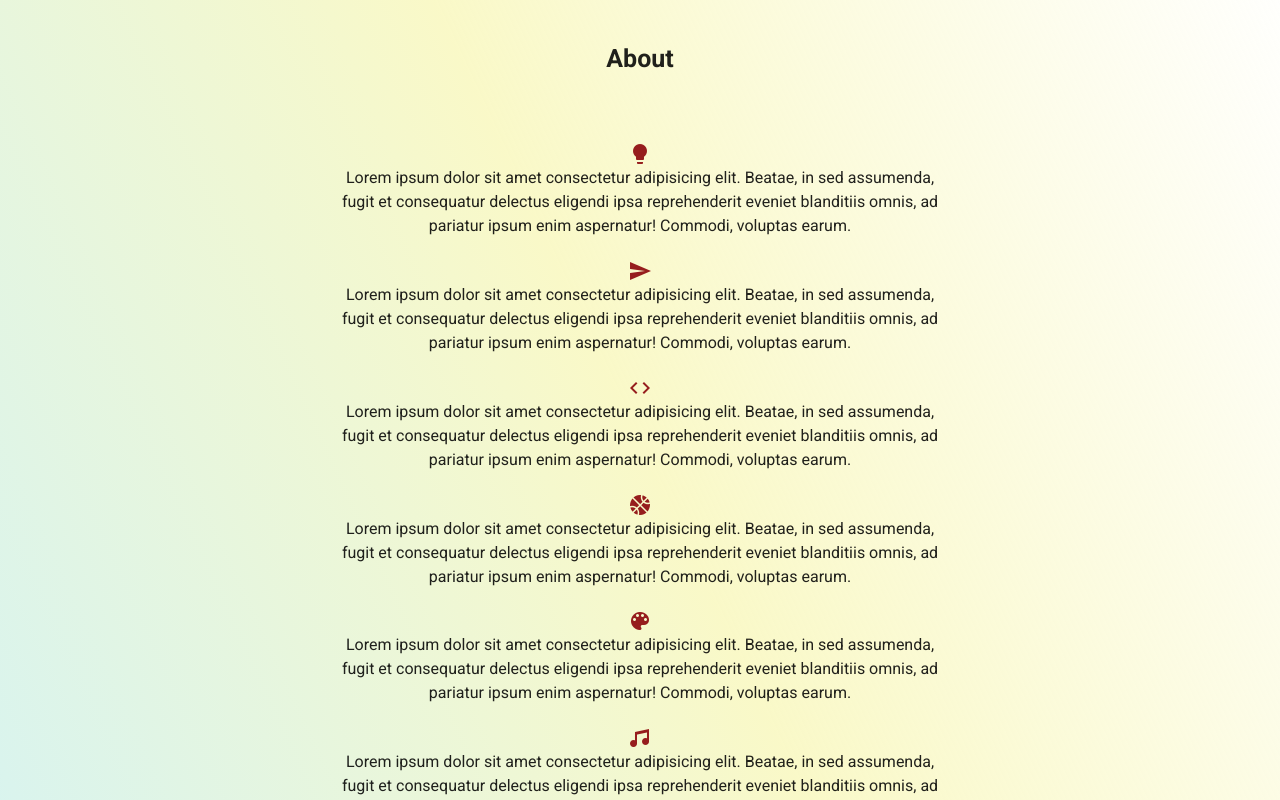
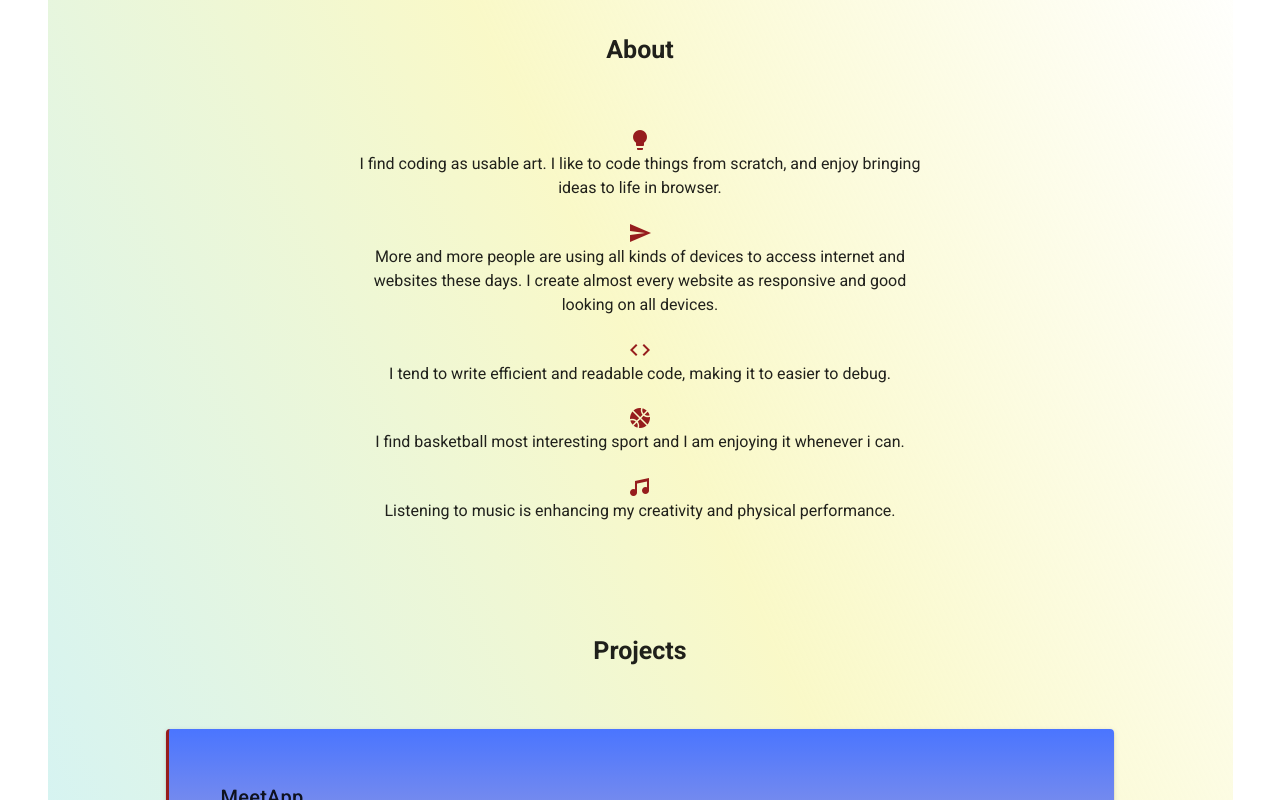
Before and after one commit to trohi/Portofolio, a Vue app: page /#/ in a window 1280 px wide. Shown: the part 900-1700 px from the top of the page. Built offline with nearby package versions, Linux system fonts and the light colour scheme.

Commit message:
Corrections in text in About section

```diff
--- a/src/App.vue
+++ b/src/App.vue
@@ -87,7 +87,7 @@ export default {
   width:35px;
   position:absolute;
   top: 50%;
-  left: 90%;
+  right: 10%;
   transform: translate(-50%, -50%);
   z-index:10
 }
--- a/src/components/Contact.vue
+++ b/src/components/Contact.vue
@@ -177,8 +177,8 @@ export default {
 @media only screen and (max-width:691px){
     #curvature{
     margin-top:-25%;
-    width:125%;
-    display:block;
+   /* width:125%;
+    display:block;*/
     margin-left:-22px
     }
 }
--- a/src/components/Wrapper.vue
+++ b/src/components/Wrapper.vue
@@ -1,14 +1,23 @@
 <template>
-  <v-container id="wrap" fluid fill-height mt-0>
+  <v-container id="wrap"  fill-height mt-0>
     <v-layout wrap row class="text-center d-flex" justify-center>
       <v-flex xs12 class="first-section" >
         <h3 >About</h3>
-        <v-flex data-aos="fade-left" data-aos-anchor-placement="top-bottom" data-aos-delay="150" class="about1 mt-5 pl-3 pr-3" md6 offset-md-3 ><v-icon id="icon1">mdi-lightbulb</v-icon> <p>Lorem ipsum dolor sit amet consectetur adipisicing elit. Beatae, in sed assumenda, fugit et consequatur delectus eligendi ipsa reprehenderit eveniet blanditiis omnis, ad pariatur ipsum enim aspernatur! Commodi, voluptas earum.</p></v-flex>
-        <v-flex data-aos="fade-left" data-aos-anchor-placement="top-bottom" data-aos-delay="150" class="about2 mt-5 pl-3 pr-3" md6 offset-md-3 ><v-icon class="icon2">mdi-send</v-icon> <p>Lorem ipsum dolor sit amet consectetur adipisicing elit. Beatae, in sed assumenda, fugit et consequatur delectus eligendi ipsa reprehenderit eveniet blanditiis omnis, ad pariatur ipsum enim aspernatur! Commodi, voluptas earum.</p></v-flex>
-        <v-flex data-aos="fade-left" data-aos-anchor-placement="top-bottom" data-aos-delay="150" class="about3 mt-5 pl-3 pr-3" md6 offset-md-3 ><v-icon class="icon3">mdi-code-tags</v-icon> <p>Lorem ipsum dolor sit amet consectetur adipisicing elit. Beatae, in sed assumenda, fugit et consequatur delectus eligendi ipsa reprehenderit eveniet blanditiis omnis, ad pariatur ipsum enim aspernatur! Commodi, voluptas earum.</p></v-flex>
-        <v-flex data-aos="fade-left" data-aos-anchor-placement="top-bottom" data-aos-delay="150" class="about4 mt-5 pl-3 pr-3" md6 offset-md-3 ><v-icon class="icon4">mdi-basketball</v-icon> <p>Lorem ipsum dolor sit amet consectetur adipisicing elit. Beatae, in sed assumenda, fugit et consequatur delectus eligendi ipsa reprehenderit eveniet blanditiis omnis, ad pariatur ipsum enim aspernatur! Commodi, voluptas earum.</p></v-flex>
-        <v-flex data-aos="fade-left" data-aos-anchor-placement="top-bottom" data-aos-delay="150" class="about5 mt-5 pl-3 pr-3" md6 offset-md-3 ><v-icon class="icon5">mdi-palette</v-icon> <p>Lorem ipsum dolor sit amet consectetur adipisicing elit. Beatae, in sed assumenda, fugit et consequatur delectus eligendi ipsa reprehenderit eveniet blanditiis omnis, ad pariatur ipsum enim aspernatur! Commodi, voluptas earum.</p></v-flex>
-        <v-flex data-aos="fade-left" data-aos-anchor-placement="top-bottom" data-aos-delay="150" class="about6 mt-5 pl-3 pr-3" md6 offset-md-3 ><v-icon class="icon6">mdi-music</v-icon> <p>Lorem ipsum dolor sit amet consectetur adipisicing elit. Beatae, in sed assumenda, fugit et consequatur delectus eligendi ipsa reprehenderit eveniet blanditiis omnis, ad pariatur ipsum enim aspernatur! Commodi, voluptas earum.</p></v-flex>
+        <v-flex data-aos="fade-left" data-aos-anchor-placement="top-bottom" data-aos-delay="150" class="about1 mt-5 pl-3 pr-3" md6 offset-md-3 ><v-icon id="icon1">mdi-lightbulb</v-icon>
+         <p>I find coding as usable art. I like to code things from scratch, and enjoy bringing ideas to life in browser.</p>
+         </v-flex>
+        <v-flex data-aos="fade-left" data-aos-anchor-placement="top-bottom" data-aos-delay="150" class="about2 mt-5 pl-3 pr-3" md6 offset-md-3 ><v-icon class="icon2">mdi-send</v-icon>
+         <p>More and more people are using all kinds of devices to access internet and websites these days. I create almost every website as responsive and good looking on all devices.</p>
+         </v-flex>
+        <v-flex data-aos="fade-left" data-aos-anchor-placement="top-bottom" data-aos-delay="150" class="about3 mt-5 pl-3 pr-3" md6 offset-md-3 ><v-icon class="icon3">mdi-code-tags</v-icon>
+         <p>I tend to write efficient and readable code, making it to easier to debug.</p>
+         </v-flex>
+        <v-flex data-aos="fade-left" data-aos-anchor-placement="top-bottom" data-aos-delay="150" class="about4 mt-5 pl-3 pr-3" md6 offset-md-3 ><v-icon class="icon4">mdi-basketball</v-icon>
+         <p>I find basketball most interesting sport and I am enjoying it whenever i can. </p>
+         </v-flex>
+        <v-flex data-aos="fade-left" data-aos-anchor-placement="top-bottom" data-aos-delay="150" class="about6 mt-5 pl-3 pr-3" md6 offset-md-3 ><v-icon class="icon6">mdi-music</v-icon>
+         <p>Listening to music is enhancing my creativity and physical performance. </p>
+         </v-flex>
       </v-flex>
       <v-flex xs12 class="second-section">
         <h3>Projects</h3>
@@ -84,7 +93,6 @@ h3{
 .mdi-send::before,
 .mdi-code-tags::before,
 .mdi-basketball::before,
-.mdi-palette::before,
 .mdi-music::before{
   color:rgba(150, 29,29)
 }
@@ -112,9 +120,6 @@ h3{
   animation-delay:0.5
 }
 
-.about5:hover > .mdi-palette::before{
-  animation:coloring 3s linear infinite;
-}
 
 .about6:hover > .mdi-music::before{
   animation:music 3s linear infinite;
@@ -203,29 +208,6 @@ h3{
   };
 }
 
-@keyframes coloring {
-  0%{
-    color:orange;
-    transform:scale(1.2)
-  }
-  30%{
-    color:purple;
-    transform:scale(1)
-  }
-  60%{
-    color:brown;
-    transform:scale(1.2)
-  }
-  80%{
-    color:blue;
-    transform:scale(1)
-  }
-  100%{
-    color:black;
-    transform:scale(0.9)
-  }
-}
-
 @keyframes music {
   0%{
     transform: translateX(1px) rotate(60deg) translateY(-10px)
```
